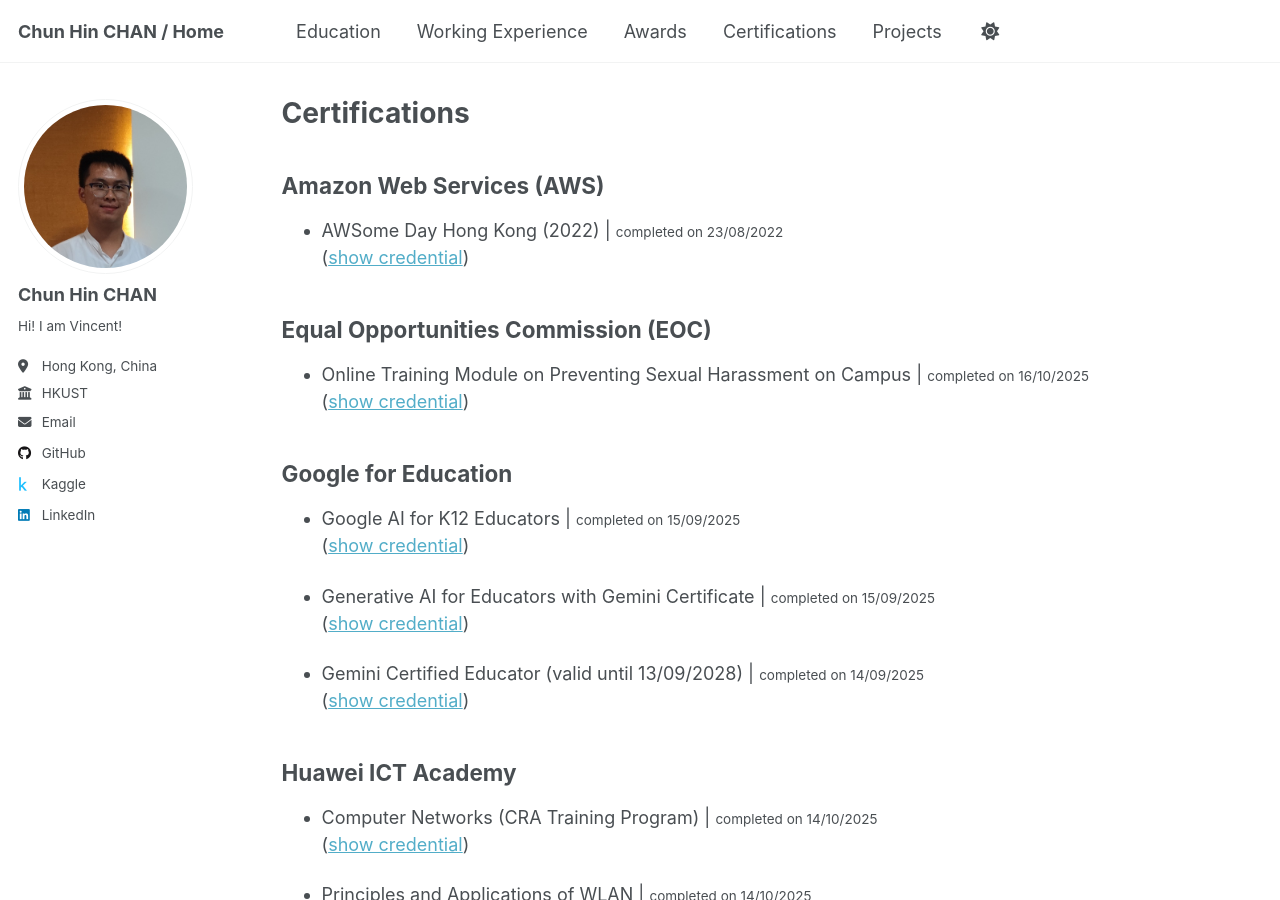
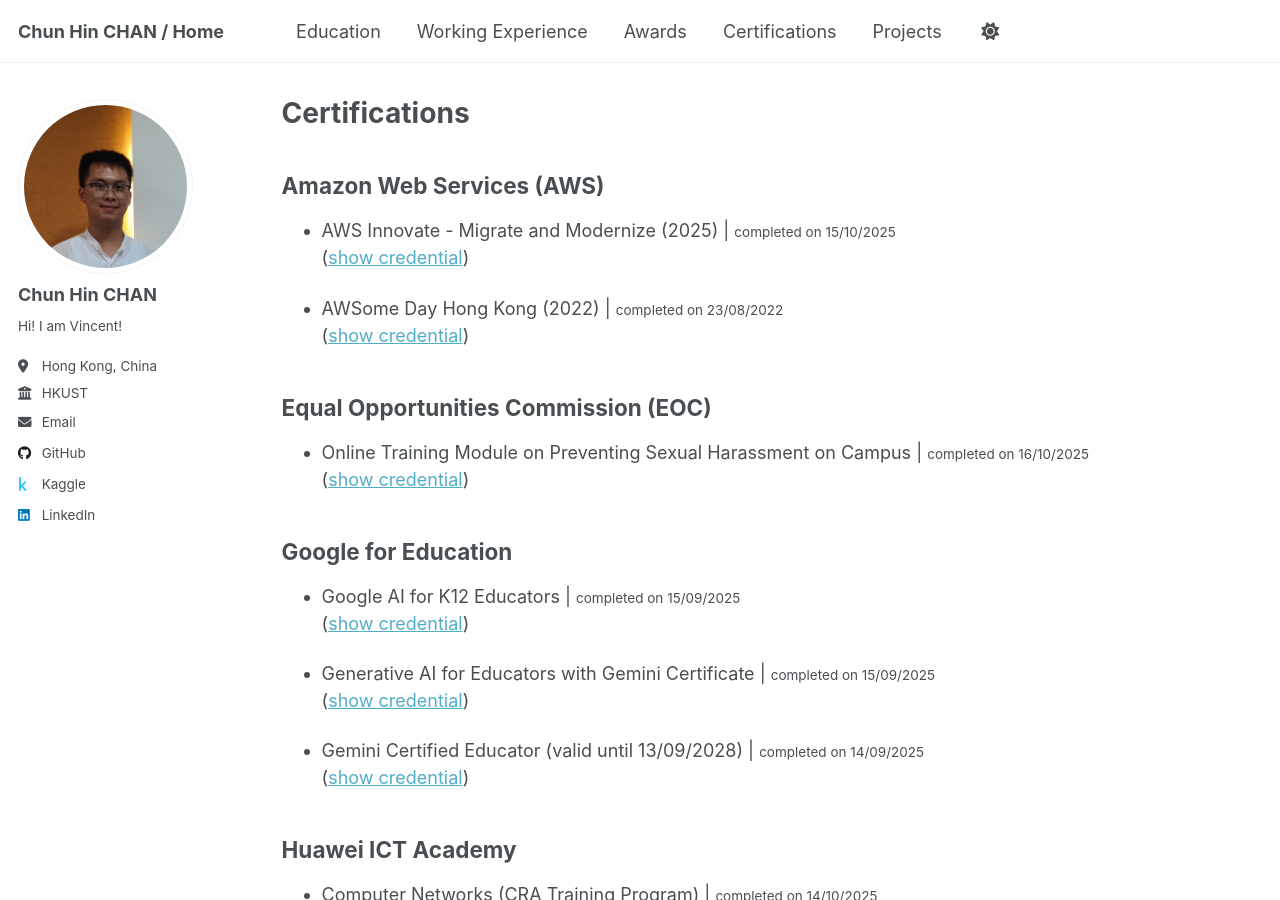
Before and after one commit to Vincent-Chan/index, a Jekyll site: the page built from _pages/certifications.md, in a window 1280 px wide and 900 px high. Built offline with Jekyll 4.4.1, drawn with Linux system fonts in a browser that asks for light colours.

Commit message:
uploaded "AWS Innovate - Migrate and Modernize (2025)" certificate

```diff
--- a/_pages/certifications.md
+++ b/_pages/certifications.md
@@ -8,6 +8,9 @@ redirect_from:
 ---
 
 ## Amazon Web Services (AWS)
+
+* AWS Innovate - Migrate and Modernize (2025) | <small>completed on 15/10/2025</small>
+<br>([show credential](https://github.com/Vincent-Chan/AWS-Innovate---Migrate-and-Modernize-2025/blob/main/Certificate%20of%20Attendance.pdf))
 
 * AWSome Day Hong Kong (2022) | <small>completed on 23/08/2022</small>
 <br>([show credential](https://github.com/Vincent-Chan/AWSome-Day-Hong-Kong--2022-08-23--certificate/blob/main/0823_AWSome%20Day_Certificate-of-Attendance_00510.pdf))
```
